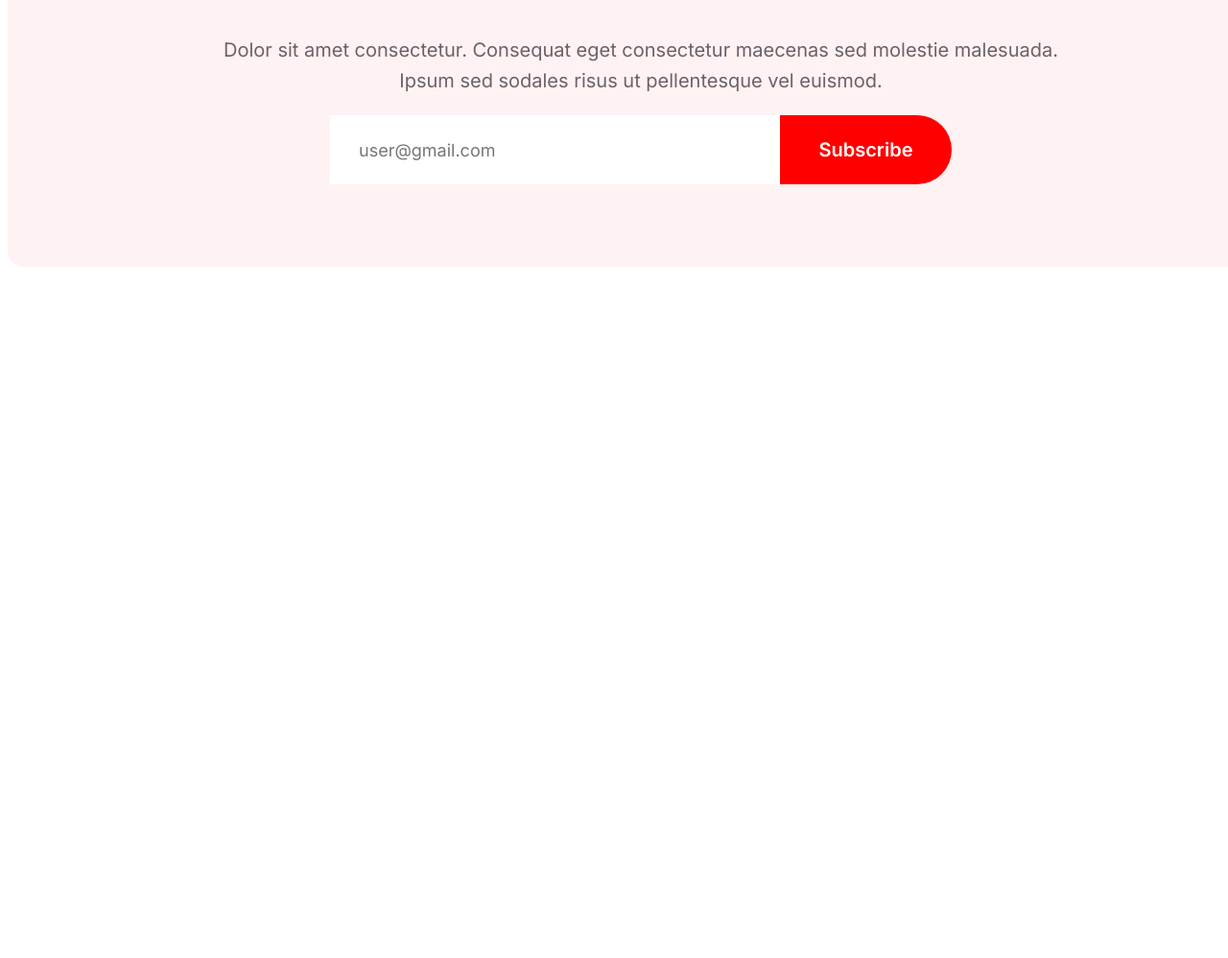
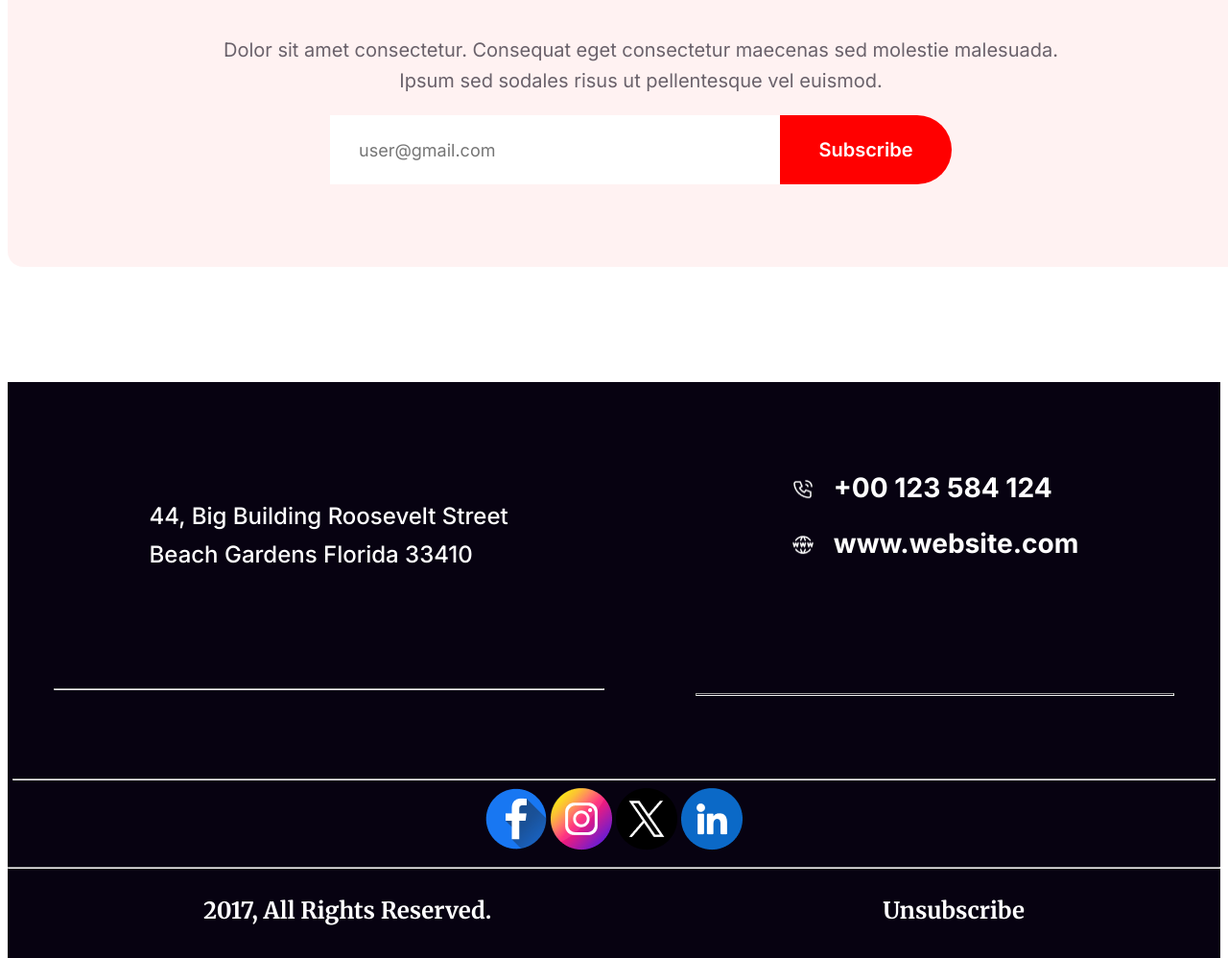
Before and after one commit to Sohanur20/new-year-assignment-01, a plain HTML site: page index.html in a window 1280 px wide. Shown: the part 6277-7275 px from the top of the page at 96% size. Before the commit the page ends 6563 px from the top, so only its background shows below. Drawn offline with Linux system fonts and the light colour scheme.

Commit message:
footer complete

```diff
--- a/index.html
+++ b/index.html
@@ -197,6 +197,56 @@
 
     </main>
 
+    <footer>
+
+        <div>
+            <div class="footer-item">
+                <div>
+                 <h2 class="title-footer">44, Big Building Roosevelt Street <br>
+                     Beach Gardens Florida 33410</h2>
+                     <hr>
+                </div>
+
+
+                         <div >
+                             <div class="title-footer">
+                                 <div class="left-side">
+                                     <img class="call" src="/asset/Call.png" alt="">
+                                     <h3 class="num">+00 123 584 124</h3>
+                                 </div>
+                                <div class="left-side">
+                                 <img class="web" src="/asset/Website.png" alt="">
+                                 <h3 class="site">www.website.com</h3>
+                                </div>
+
+
+                             </div>
+                             <hr class="hr">
+
+                         </div>
+
+
+        </div>
+
+    <!-- icon -->
+
+    <div class="icon">
+        <hr>
+        <img src="/asset/Facebook.png" alt="">
+        <img src="/asset/Instagram.png" alt="">
+        <img src="/asset/Twitter.png" alt="">
+        <img src="/asset/Linkedin.png" alt="">
+    </div>
+    <hr>
+    <div class="copyright">
+        <h2>2017, All Rights Reserved.</h2>
+       <h2>Unsubscribe</h2>
+    </div>
+        </div>
+
+
+
+    </footer>
 
 </body>
 
--- a/styles.css
+++ b/styles.css
@@ -447,7 +447,7 @@ time {
 
 }
 
-.subs-input{
+.subs-input {
     color: rgba(7, 2, 17, 0.30);
     font-family: Inter;
     font-size: 18px;
@@ -472,5 +472,66 @@ time {
     margin-left: 150px;
 
 
+}
+
+/* footer */
+
+.footer-item {
+
+    background: #070211;
+    color: white;
+    display: flex;
+    justify-content: space-around;
+    margin-top: 120px;
+    height: 600px;
+}
+
+.title-footer,
+.title-footer-2 {
+
+    padding: 100px;
+    font-family: Inter;
+    font-size: 24px;
+    font-weight: 500;
+    line-height: 40px;
+}
+
+.left-side {
+    display: flex;
+    gap: 20px;
+    font-family: Inter;
+
+
 
 }
+
+.call,
+.web {
+
+    width: 24px;
+    height: 24px;
+
+}
+
+.num , .site{
+
+    margin-top: -10px;
+}
+
+.hr{
+
+
+height: 1px;
+
+}
+.icon{
+
+    text-align: center;
+    padding: 5px;
+    margin-top: -200px;
+}
+.copyright{
+    color: white;
+    display: flex;
+    justify-content: space-around;
+}
```
